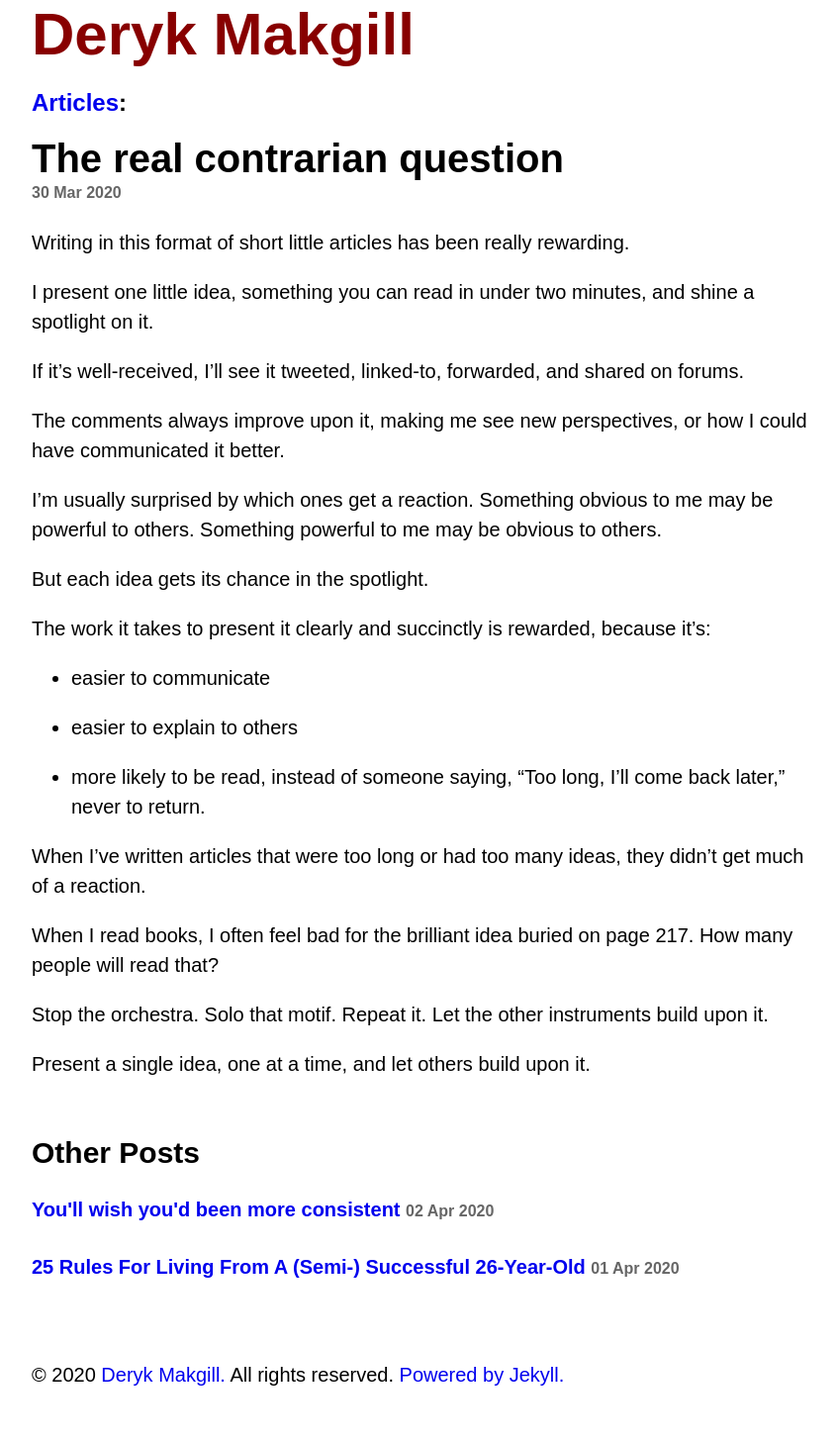
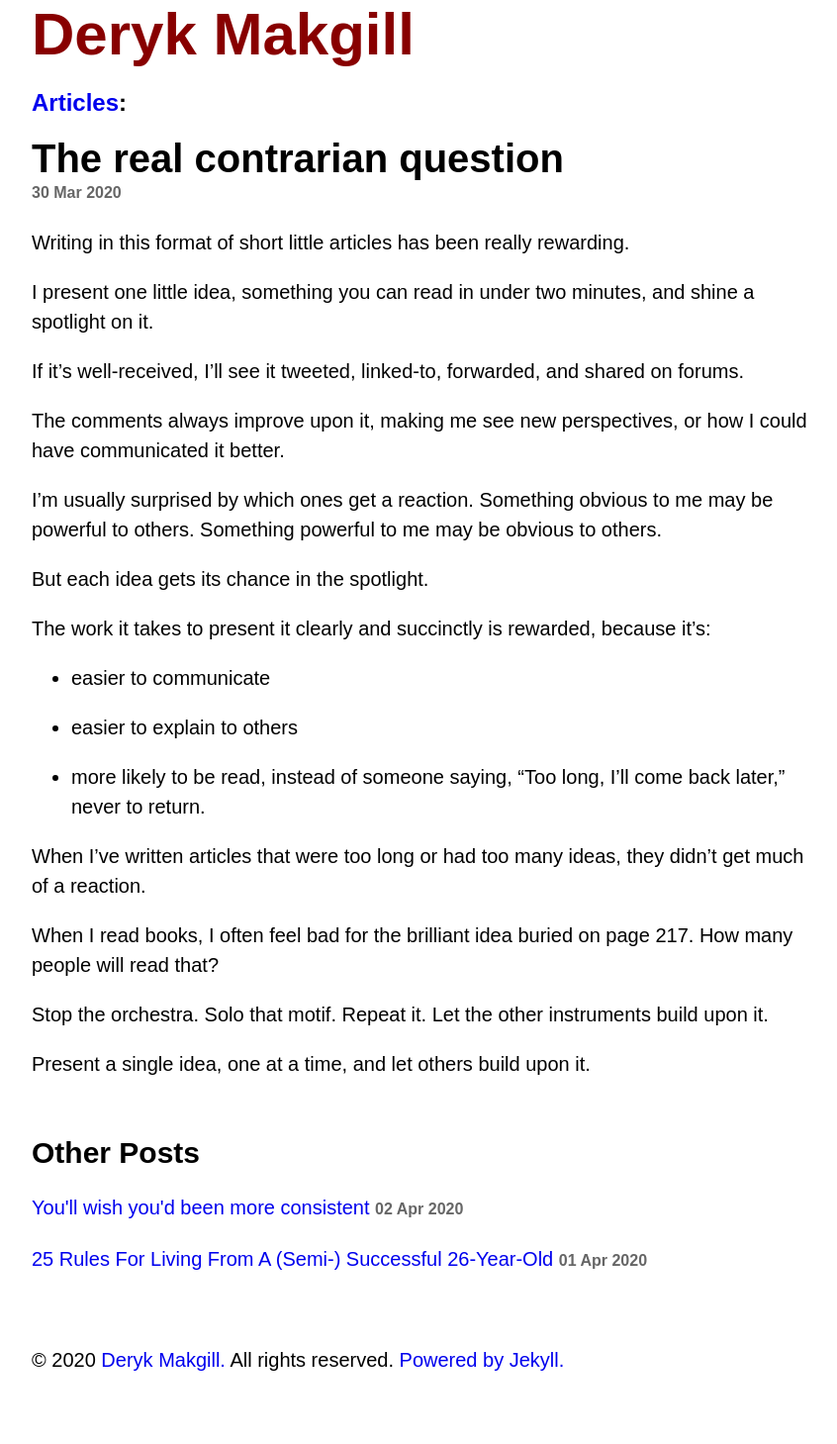
Before and after one commit to derykmakgill/vm, a Jekyll site: the page built from _posts/2020-03-30-t.md, in a window 1280 px wide. Shown: the whole page at 99% size, without its empty margins (208-1054 px from the left). Built offline with Jekyll 4.4.1, drawn with Linux system fonts in a browser that asks for light colours; some web fonts are replaced.

Commit message:
Update post.html

```diff
--- a/_layouts/post.html
+++ b/_layouts/post.html
@@ -26,12 +26,12 @@ layout: default
   <h2>Other Posts</h2>
   <div class="related-posts">
     {% for post in site.related_posts limit:3 %}
-        <h4>
+        <p>
           <a href="{{ post.url }}">
             {{ post.title }}</a>
             <small>{{ post.date | date_to_string }}</small>
 
-        </h4>
+        </p>
     {% endfor %}
 </div>
 <br>
```
